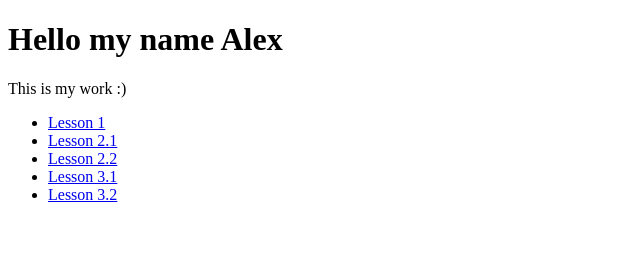
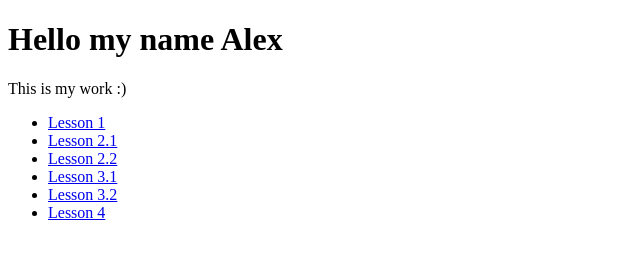
Before and after one commit to hellhellpnick/hellhellpnick.github.io, a plain HTML site: page index.html in a window 1280 px wide. Shown: the full height of the page, 0-640 px from the left. Drawn offline with Linux system fonts and the light colour scheme.

Commit message:
Update index.html

```diff
--- a/index.html
+++ b/index.html
@@ -16,6 +16,7 @@
         <li><a href="hellhellpnick.github.io/2.2-Lesson">Lesson 2.2</a></li>
         <li><a href="hellhellpnick.github.io/3.1-Lesson">Lesson 3.1</a></li>
         <li><a href="hellhellpnick.github.io/3.2-Lesson">Lesson 3.2</a></li>
+        <li><a href="hellhellpnick.github.io/4-Lesson">Lesson 4</a></li>
     </ul>
 </body>
 </html>
```
